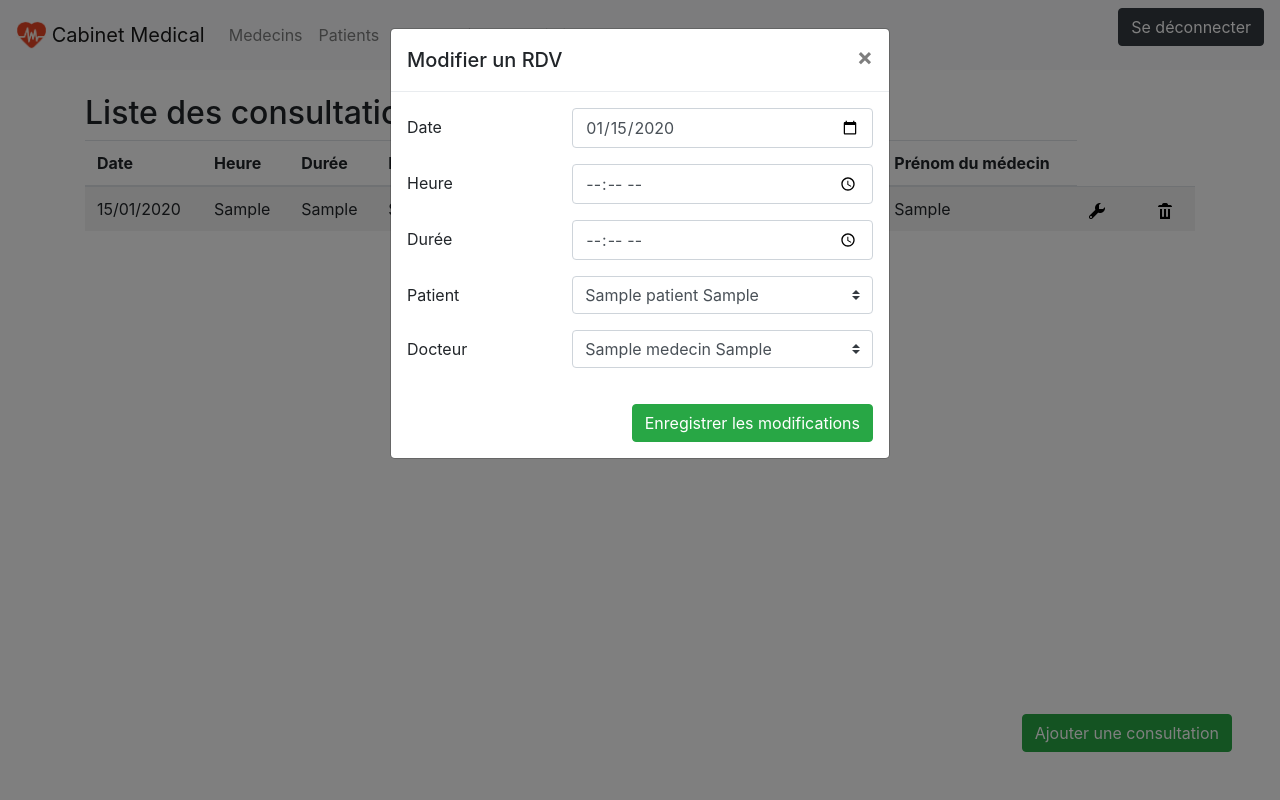
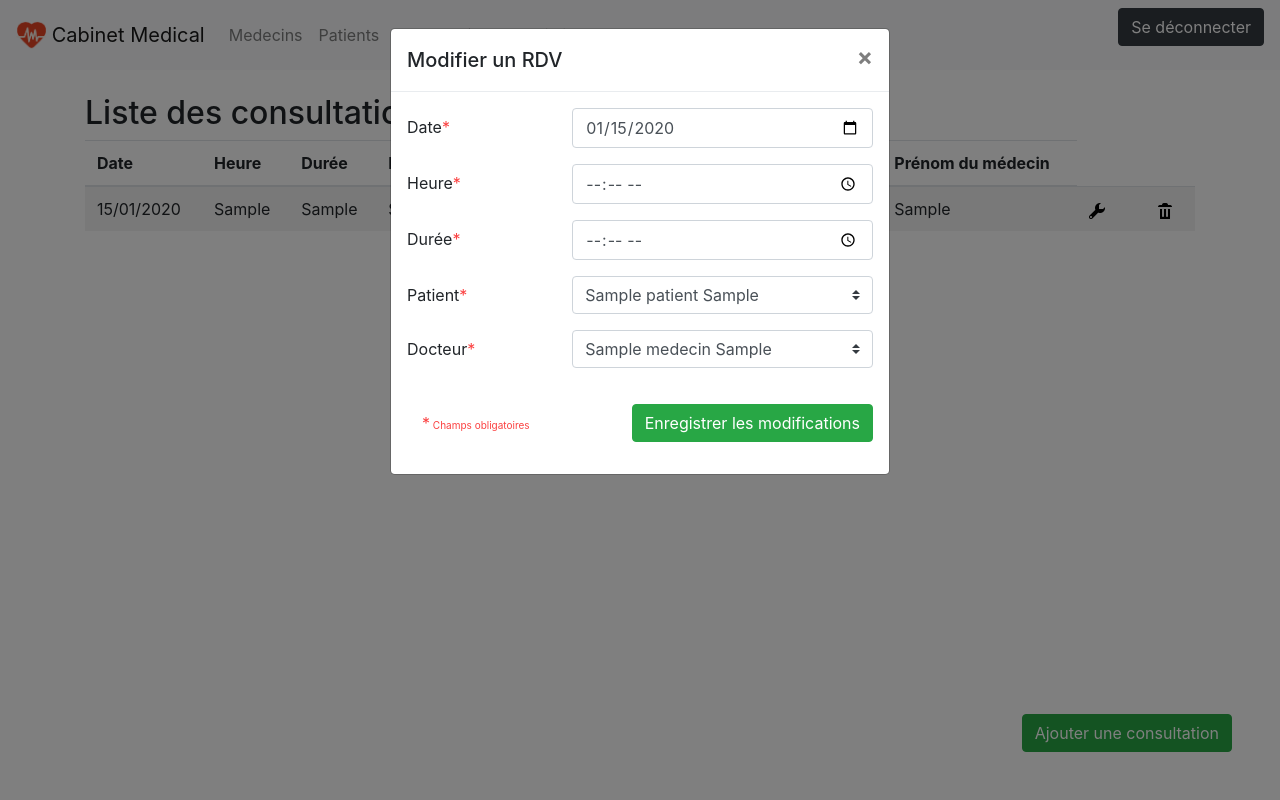
Before and after one commit to Refuseds/ProjetCabinet, a PHP site: page /consultations/affichage.php in a window 1280 px wide, after a click that opens the changed part. Run offline with PHP 8.4, Linux system fonts and the light colour scheme; the visitor is signed in with stand-in values (Sample User, id 1); tables that the repository leaves empty or names only in its code hold one stand-in row (values such as "Sample post"); some libraries are stand-ins or nearby versions.

Commit message:
asterisques sur les champs obligatoires

```diff
--- a/consultations/affichage.php
+++ b/consultations/affichage.php
@@ -115,25 +115,25 @@
                 <div class="modal-body">
                   <form action="affichage.php" method="post">
                     <div class="form-group row">
-                      <label class="col-sm-4 col-form-label">Date</label>
+                      <label class="col-sm-4 col-form-label">Date<span style="color: #fb4141">*</span></label>
                       <div class="col-sm-8">
                         <input type="date" value="<?php echo substr($rdv['date'], 6, 4).'-'.substr($rdv['date'], 3, 2).'-'.substr($rdv['date'], 0, 2); ?>" class="form-control" name="date">
                       </div>
                     </div>
                     <div class="form-group row">
-    									<label class="col-sm-4 col-form-label">Heure</label>
+    									<label class="col-sm-4 col-form-label">Heure<span style="color: #fb4141">*</span></label>
     									<div class="col-sm-8">
     										<input type="time" value="<?php echo $rdv['heure']; ?>" class="form-control" name="heure">
     									</div>
     								</div>
     								<div class="form-group row">
-    									<label class="col-sm-4 col-form-label">Durée</label>
+    									<label class="col-sm-4 col-form-label">Durée<span style="color: #fb4141">*</span></label>
     									<div class="col-sm-8">
     										<input type="time" value="<?php echo $rdv['duree']; ?>" class="form-control" name="duree">
     									</div>
     								</div>
                     <div class="form-group row">
-    									<label class="col-sm-4 col-form-label">Patient</label>
+    									<label class="col-sm-4 col-form-label">Patient<span style="color: #fb4141">*</span></label>
     									<div class="col-sm-8">
     										<select class="custom-select mr-sm-2" name="fkpatient" >
                           <?php
@@ -152,7 +152,7 @@
     									</div>
     								</div>
     								<div class="form-group row">
-    									<label class="col-sm-4 col-form-label">Docteur</label>
+    									<label class="col-sm-4 col-form-label">Docteur<span style="color: #fb4141">*</span></label>
     									<div class="col-sm-8">
     										<select class="custom-select mr-sm-2" name="fkmedecin" >
                           <?php
@@ -171,6 +171,7 @@
     									</div>
     								</div>
                     <br>
+                    <label class="col-sm-4 col-form-label"><span style="color: #fb4141">*<font size="-2"> Champs obligatoires</font></span></label>
                     <input type="hidden" value="<?php echo $rdv['pkrdv'];?>" name="pkrdv" />
                     <input class="btn btn-success float-right" type="submit" value="Enregistrer les modifications" name="modification">
                   </div>
@@ -229,25 +230,25 @@
 						<div class="modal-body">
 							<form action="affichage.php" method="post">
 								<div class="form-group row">
-									<label class="col-sm-4 col-form-label">Date</label>
+									<label class="col-sm-4 col-form-label">Date<span style="color: #fb4141">*</span></label>
 									<div class="col-sm-8">
 										<input type="date" class="form-control" name="date" min="<?php echo date("Y-m-d");?>" required>
 									</div>
 								</div>
 								<div class="form-group row">
-									<label class="col-sm-4 col-form-label">Heure</label>
+									<label class="col-sm-4 col-form-label">Heure<span style="color: #fb4141">*</span></label>
 									<div class="col-sm-8">
 										<input type="time" class="form-control" name="heure" min="08:00" max="17:00" required>
 									</div>
 								</div>
 								<div class="form-group row">
-									<label class="col-sm-4 col-form-label">Durée</label>
+									<label class="col-sm-4 col-form-label">Durée<span style="color: #fb4141">*</span></label>
 									<div class="col-sm-8">
 										<input type="time" value="00:30" class="form-control" name="duree">
 									</div>
 								</div>
 								<div class="form-group row">
-									<label class="col-sm-4 col-form-label">Patient</label>
+									<label class="col-sm-4 col-form-label">Patient<span style="color: #fb4141">*</span></label>
 									<div class="col-sm-8">
 										<select  id="patient" class="custom-select mr-sm-2" name="patient" onChange="maFonction()" required>
   										<option value =""> Veuillez choisir un patient </option>
@@ -279,7 +280,7 @@
                                   }
                 </script>
 								<div class="form-group row">
-									<label class="col-sm-4 col-form-label">Docteur</label>
+									<label class="col-sm-4 col-form-label">Docteur<span style="color: #fb4141">*</span></label>
 									<div class="col-sm-8" id="selection_medecin_defaut" >
 
                       <select class="custom-select mr-sm-2" name="medecin" required>
@@ -297,6 +298,7 @@
 									</div>
 								</div>
 								<br>
+                <label class="col-sm-4 col-form-label"><span style="color: #fb4141">*<font size="-2"> Champs obligatoires</font></span></label>
 								<input class="btn btn-success float-right" type="submit" value="Valider" name="valid">
               </form>
 						</div>
```
Also changed, not shown: medecin/affichage.php (+6 -4 lines), patient/affichage.php (+10 -8 lines), README.md.
